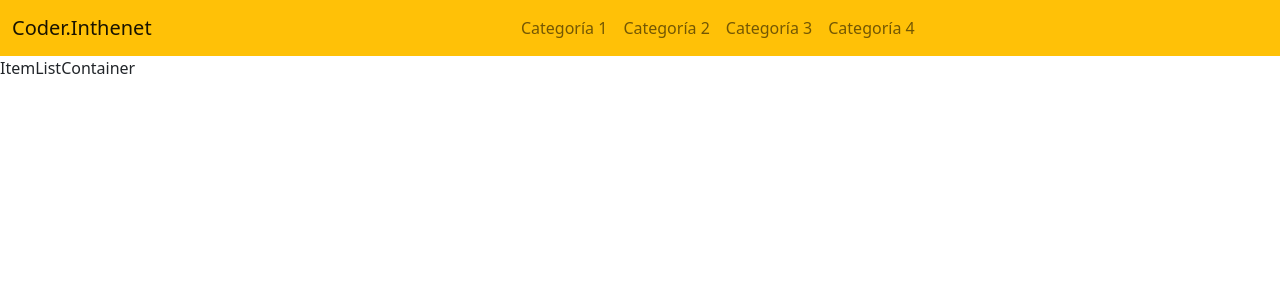
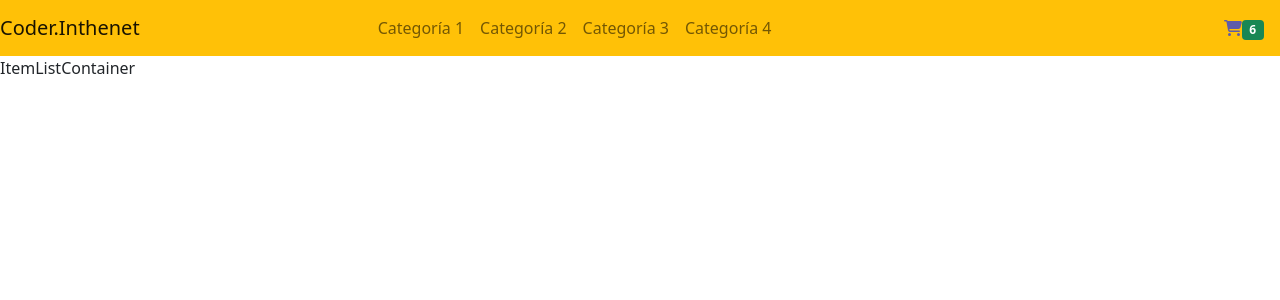
Before and after one commit to marcosfridelinthenet/coderinthenet.fridel, a React (Create React App) app: page / in a window 1280 px wide. Shown: the top 300 px of the page. Built offline with nearby package versions, Linux system fonts and the light colour scheme.

Commit message:
Clase - 4 - Landing

```diff
--- a/src/components/CartWidget.js
+++ b/src/components/CartWidget.js
@@ -6,8 +6,10 @@ import { faShoppingCart } from '@fortawesome/free-solid-svg-icons';
 const CartWidget = (p) => {
     return (
         <>
-            <FontAwesomeIcon icon={faShoppingCart} color="#605ca8" />
-            <Badge bg="success">{5}</Badge>
+            <a class="nav-link" href="#">
+                <FontAwesomeIcon icon={faShoppingCart} color="#605ca8" />
+                <Badge bg="success" className="badge-warning navbar-badge">{6}</Badge>
+            </a>
         </>
     )
 
--- a/src/components/NavBar.js
+++ b/src/components/NavBar.js
@@ -1,15 +1,16 @@
 import 'bootstrap/dist/css/bootstrap.min.css';
+
+import CartWidget from './CartWidget';
 
 const NavBar = () => {
     return (
         <div>
-            <nav class="navbar navbar-expand-lg navbar-light bg-warning">
-                <div class="container-fluid">
+            <nav class="navbar navbar-expand-lg navbar-light bg-warning justify-content-between">
                 <a class="navbar-brand" href="#">Coder.Inthenet</a>
 
                 {/* div sin finalidad para centrar el div siguiente. Truco de bootstrap obtenido de https://www.geeksforgeeks.org/how-to-align-navbar-items-to-center-using-bootstrap-4/ */}
                 <div class="collapse navbar-collapse"></div>
-                    <div class="collapse navbar-collapse" id="navbarSupportedContent">
+                <div class="collapse navbar-collapse" id="navbar-list-9">
                     <ul class="navbar-nav navbar-center">
                         <li class="nav-item">
                             <a class="nav-link" aria-current="page" href="#">Categoría 1</a>
@@ -25,8 +26,11 @@ const NavBar = () => {
                         </li>
                     </ul>
                 </div>
+                <div class="collapse navbar-collapse justify-content-end " id="navbar-list-9">
+                    <CartWidget/>
                 </div>
             </nav>
+
         </div>
     );
 }
```
Lines whose indentation alone changed are shown as unchanged.
